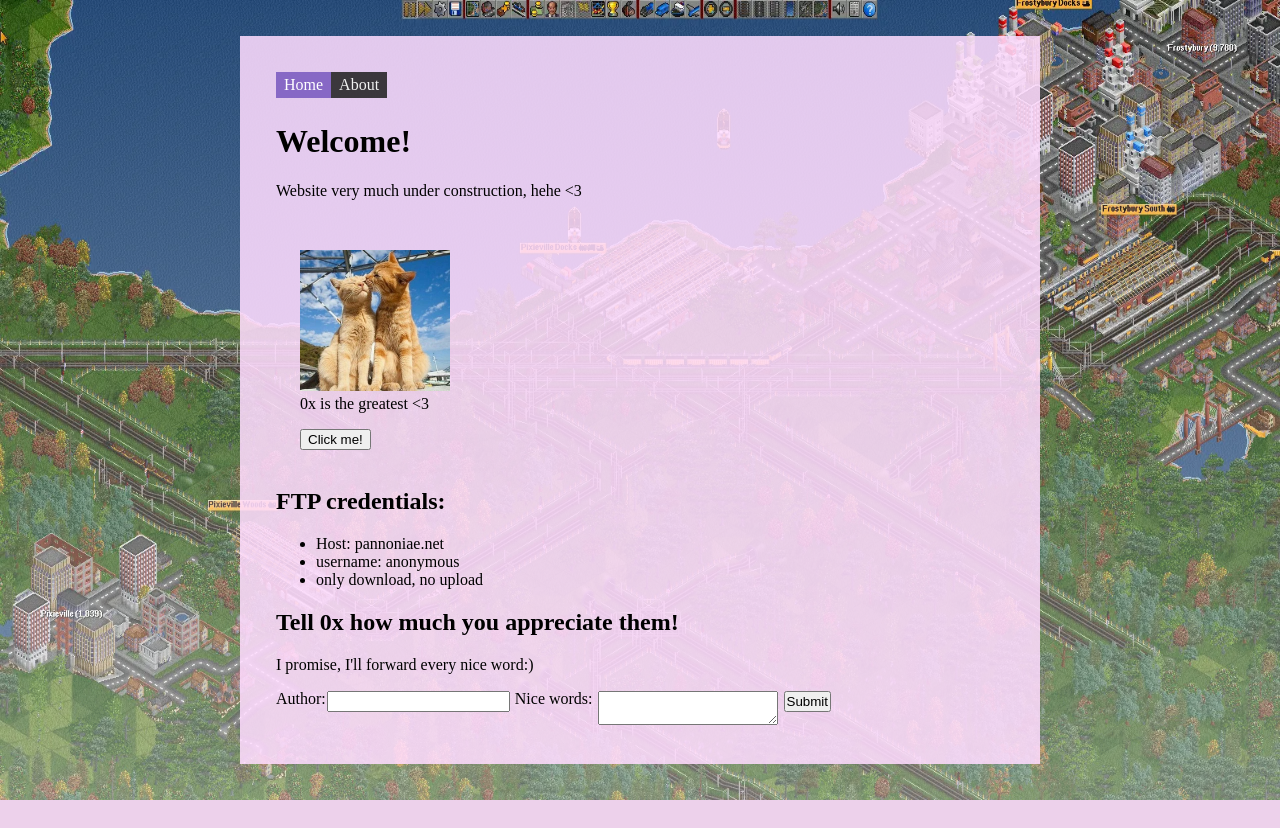
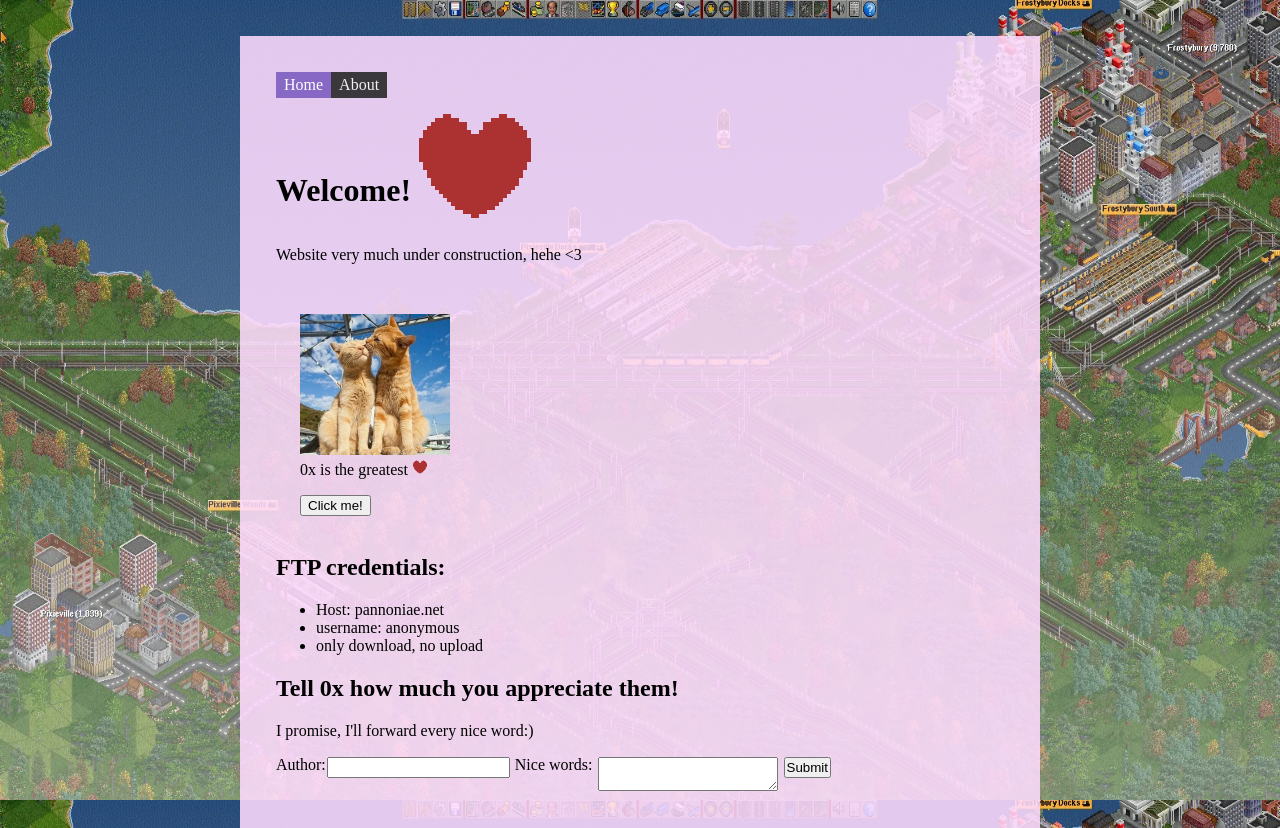
Before and after one commit to Pannoniae/weblove, a Flask app: page / in a window 1280 px wide. Before the commit the page ends 800 px from the top, so only its background shows below. Run offline with Flask 3, Linux system fonts and the light colour scheme.

Commit message:
- add heart

```diff
--- a/dynamic/style.css
+++ b/dynamic/style.css
@@ -27,6 +27,7 @@ html, body {
 
 #container {
     padding: 36px;
+    width: 100%;
 }
 
 #mylove, #moobutton {
@@ -37,6 +38,25 @@ textarea, input {
     vertical-align: top;
     margin: 1px;
     padding: 1px;
+}
+
+/* proper upscale */
+.nn {
+    image-rendering: pixelated;
+}
+
+.lovetitle {
+    display: inline-block;
+}
+
+.flr {
+    vertical-align: bottom;
+}
+
+/* Centre the fucking title already */
+.title {
+    margin: auto;
+    text-align: center;
 }
 
 /* Add a black background color to the top navigation */
--- a/templates/about.html
+++ b/templates/about.html
@@ -1,2 +1,8 @@
 {% extends "base.html" %}
 {% block navabout %}active{% endblock %}
+{% block body %}
+	<h1 class="title">About this website</h1>
+    <p>This is my website. I dedicate it to 0xb8000, my best friend, lover, family member and everything.</p>
+    <p>BTW, it is quite funny how this website loads and performs <i>so much</i> better than all the bloated javascript-heavy SPAs like React
+        even though it has a fairly large background image to load.</p>
+{% endblock %}
--- a/templates/index.html
+++ b/templates/index.html
@@ -2,13 +2,13 @@
 {% block navhome %}active{% endblock %}
 {% block body %}
     <body>
-
-        <h1>Welcome!</h1>
+        <br>
+        <h1 class="lovetitle">Welcome!</h1><img class="nn flr" src="heart.png" alt="<3" width="128px" height="128px">
         <p>Website very much under construction, hehe <3</p>
         <br>
         <figure id="mylove">
             <img src="cow.webp" alt="0x's awesomeness" width="150px" height="141px">
-            <figcaption>0x is the greatest <3</figcaption>
+            <figcaption>0x is the greatest <img src="heart.png" alt="<3" width="16px" height="16px"> </figcaption>
         </figure>
         <button id="moobutton">Click me!</button>
         <br>
```
Also changed, not shown: heart.png (added), heart2.png (added), heart2t.png (added), 2 other files.
